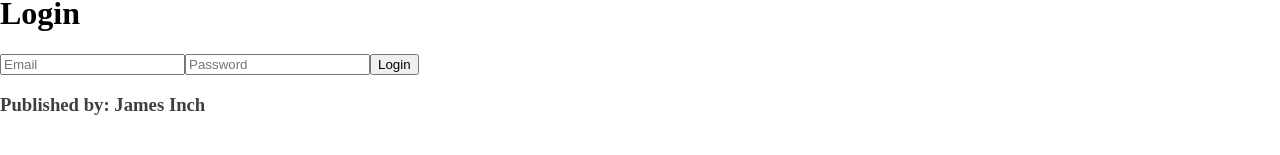
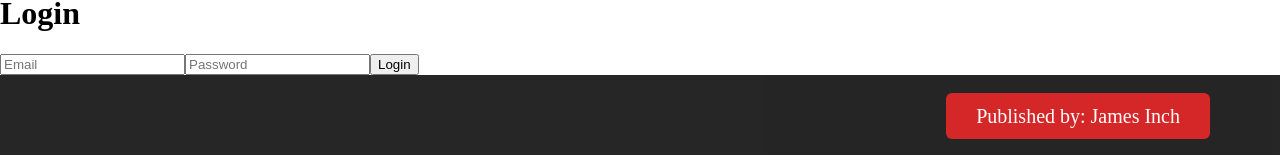
Before and after one commit to James-Inch/final-project, a React (Create React App) app in the folder client/: page /login in a window 1280 px wide. Shown: the part 826-981 px from the top of the page. Built offline with nearby package versions, Linux system fonts and the light colour scheme.

Commit message:
footer css

```diff
--- a/client/src/components/Footer/Footer.css
+++ b/client/src/components/Footer/Footer.css
@@ -1,6 +1,18 @@
-#footer{
-    background-color: balck;
-    height: 50px;
-    width: 100%;
-    opacity: 0.75;
+footer {
+    text-align: right;
+    font-size: 20px;
+    opacity: 0.85;
+    margin: 0 auto;
+    padding: 30px 70px 30px 30px;
+    color: #fff;
+    background: rgba(0,0,0,1);
 }
+
+footer p {
+    background: #ce0202;
+    padding: 12px 30px;
+    display: inline;
+    border-radius: 6px;
+    font-family: 'Times New Roman', Times, serif;
+    text-decoration: none;
+}
--- a/client/src/components/Footer/Footer.js
+++ b/client/src/components/Footer/Footer.js
@@ -2,8 +2,8 @@ import React from "react";
 import "./Footer.css";
 
 const Footer = () => (
-    <footer id="footer">
-    <h3>Published by: James Inch</h3>
+    <footer>
+    <p>Published by: James Inch</p>
     </footer>
 )
 
```
